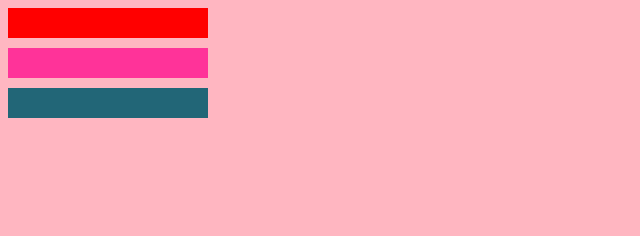
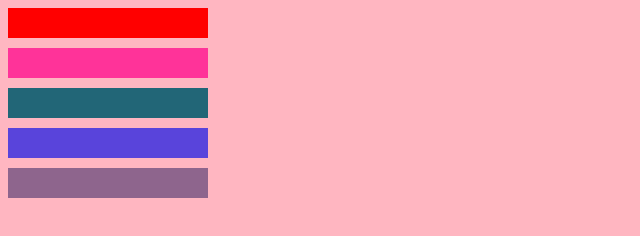
Before and after one commit to lukaszgor/css3, a plain HTML site: page 4-kolory-w-css/index.html in a window 1280 px wide. Shown: the whole page, without its empty margins (0-640 px from the left). Drawn offline with Linux system fonts and the light colour scheme.

Commit message:
kolory 1
wszystkie poznanae sposoby

```diff
--- a/4-kolory-w-css/css/style.css
+++ b/4-kolory-w-css/css/style.css
@@ -18,3 +18,9 @@ body{
 #kolory-heksadecymalne-skrocony{
     background-color:#267;
 }
+#kolory-rgb{
+    background-color: rgba(22, 22, 230, 0.71);
+}
+#kolory-rgba{
+    background-color: rgba(30,22,91,0.5);
+}
--- a/4-kolory-w-css/index.html
+++ b/4-kolory-w-css/index.html
@@ -9,6 +9,8 @@
     <div id="kolory-predefiniowane" class="color-box"></div>
     <div id="kolory-heksadecymalne"class="color-box"></div>
     <div id="kolory-heksadecymalne-skrocony"class="color-box"></div>
+    <div id="kolory-rgb"class="color-box"></div>
+    <div id="kolory-rgba"class="color-box"></div>
 
 </body>
 </html>
```
